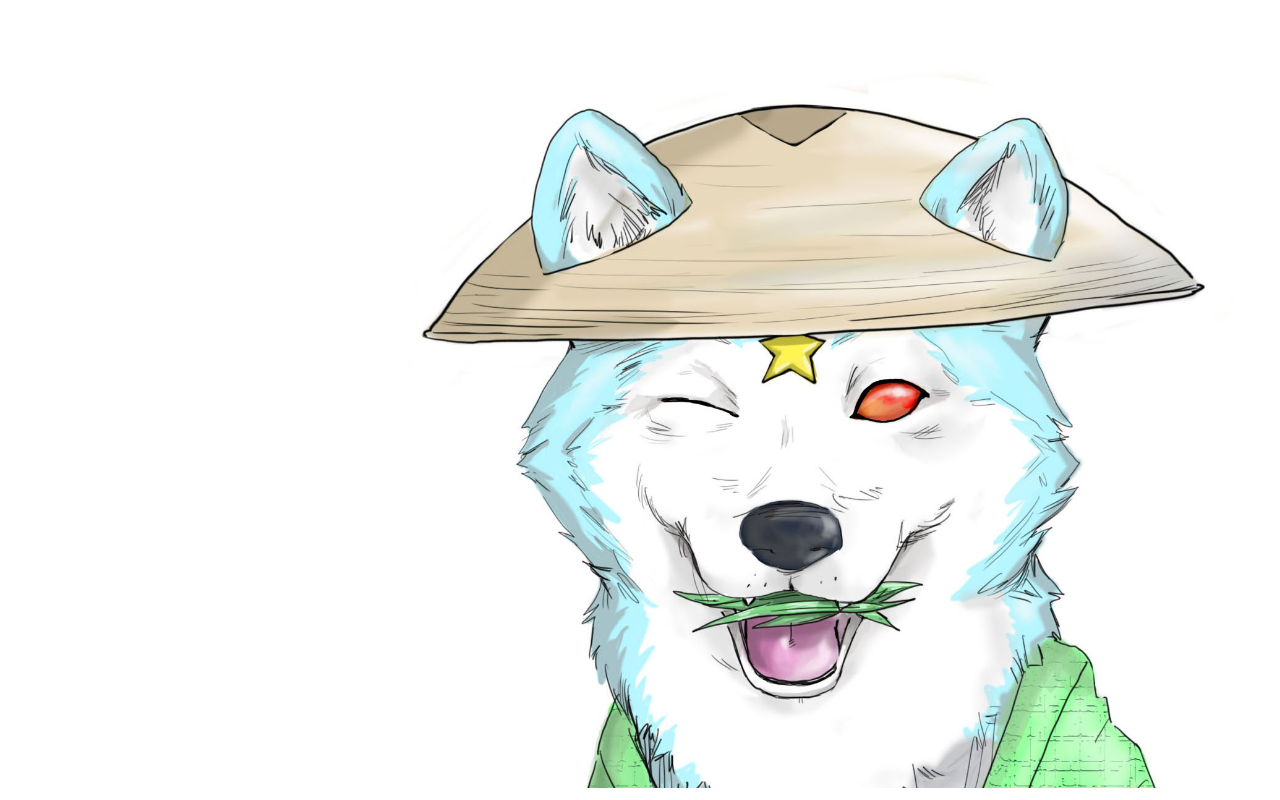
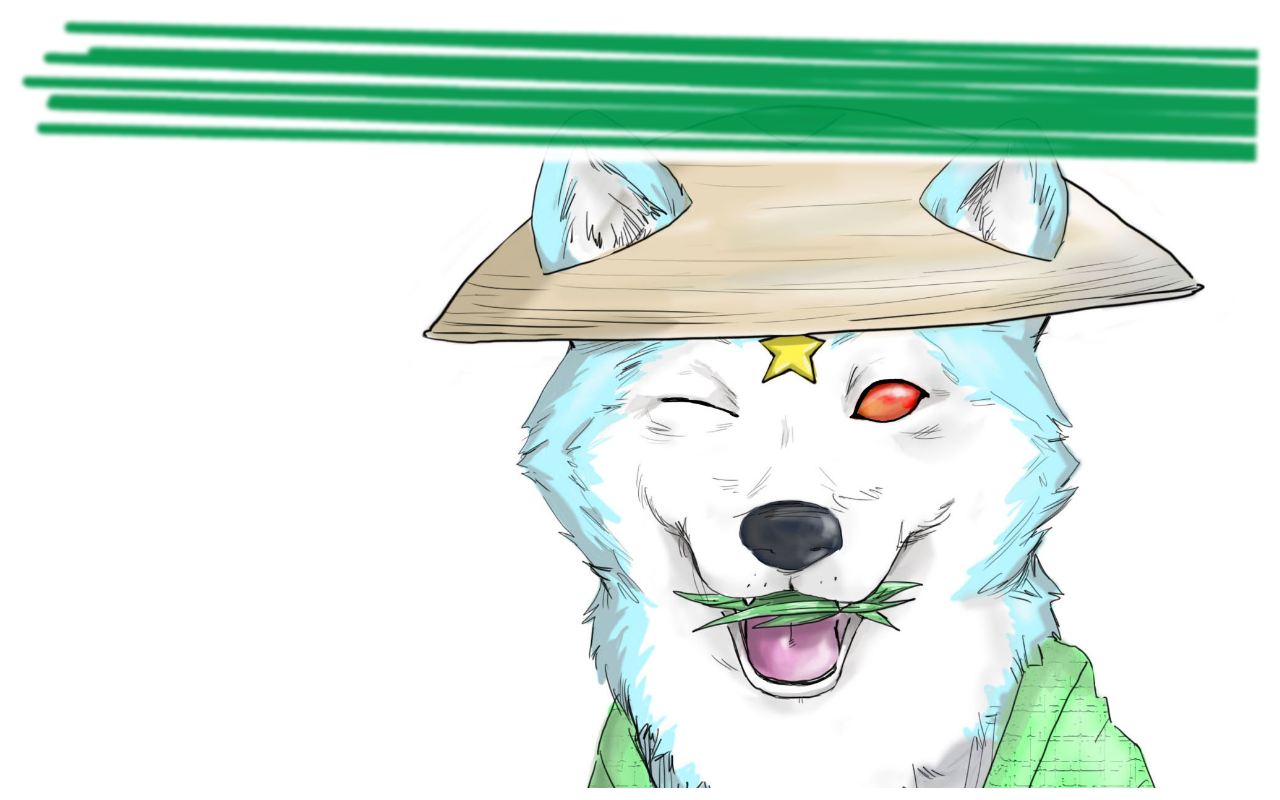
Before and after one commit to Rauleinstein/asociacionsekai, a plain HTML site: page index.html in a window 1280 px wide. Drawn offline with Linux system fonts and the light colour scheme.

Commit message:
Added header

```diff
--- a/assets/sass/base/_page.scss
+++ b/assets/sass/base/_page.scss
@@ -1,7 +1,6 @@
 @import '../libs/vars';
 @import '../libs/functions';
 @import '../libs/mixins';
-@import '../libs/filters';
 
 ///
 /// Identity by HTML5 UP
@@ -45,6 +44,7 @@
 		background-size:		70%,				cover;
 		background-position:	center right,		center right,		bottom right;
 		background-attachment:	fixed,			fixed,				fixed;
+		@include filter(blur, 2px);
 
 		&:after {
 			content: '';
@@ -64,7 +64,7 @@
 			background-repeat:		no-repeat,			no-repeat;
 			background-size:		70%, 			cover;
 			background-position:	center right,		center center;
-			@include filter(grayscale, 100%);
+			@include filter(blur, 5px);
 
 			@include vendor('transition', 'opacity #{_duration(bg)} ease-out');
 		}
--- a/assets/sass/layout/_main.scss
+++ b/assets/sass/layout/_main.scss
@@ -12,11 +12,12 @@
 
 	#main {
 		position: relative;
+		top: 0;
 		max-width: 100%;
 		min-width: 27em;
-		@include padding(4.5em, 3em);
+		width: 100%;
+		//@include padding(4.5em, 3em);
 
-		background: _palette(bg);
 		border-radius: _size(border-radius);
 		cursor: default;
 		opacity: 0.95;
@@ -28,6 +29,15 @@
 			'opacity #{_duration(main)} ease',
 			'transform #{_duration(main)} ease'
 		));
+
+		header {
+			top: 0;
+			width: 100%;
+			height: 300px;
+			background-image: url("../../images/cabecera.png");
+			background-size: contain;
+			background-repeat: no-repeat;
+		}
 
 		.avatar {
 			position: relative;
--- a/assets/sass/layout/_wrapper.scss
+++ b/assets/sass/layout/_wrapper.scss
@@ -12,9 +12,9 @@
 
 	#wrapper {
 		@include vendor('display', 'flex');
-		@include vendor('align-items', 'center');
+		@include vendor('align-items', 'flex-start');
 		@include vendor('justify-content', 'space-between');
-		@include vendor('flex-direction', 'column');
+		@include vendor('flex-direction', 'row');
 		@include vendor('perspective', '1000px');
 		position: relative;
 		min-height: 100%;
```
Also changed, not shown: index.html (+2 -57 lines), assets/css/main.css, images/cabecera.png (added), images/logo_sekai.png (added), 1 other file.
